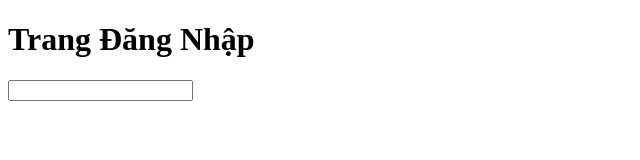
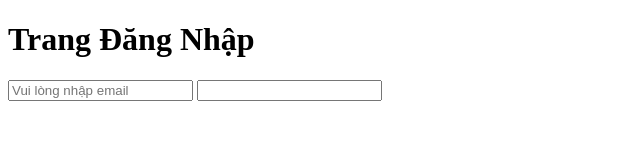
Before and after one commit to DV141105/Hoc_git, a plain HTML site: page login.html in a window 1280 px wide. Shown: the whole page, without its empty margins (0-640 px from the left). Drawn offline with Linux system fonts and the light colour scheme.

Commit message:
Create page login

```diff
--- a/login.html
+++ b/login.html
@@ -9,7 +9,8 @@
     <h1>Trang Đăng Nhập</h1>
 
     <form action="">
-        <input type="text">
+        <input type="text" placeholder="Vui lòng nhập email">
+        <input type="password">
     </form>
 </body>
 </html>
```
